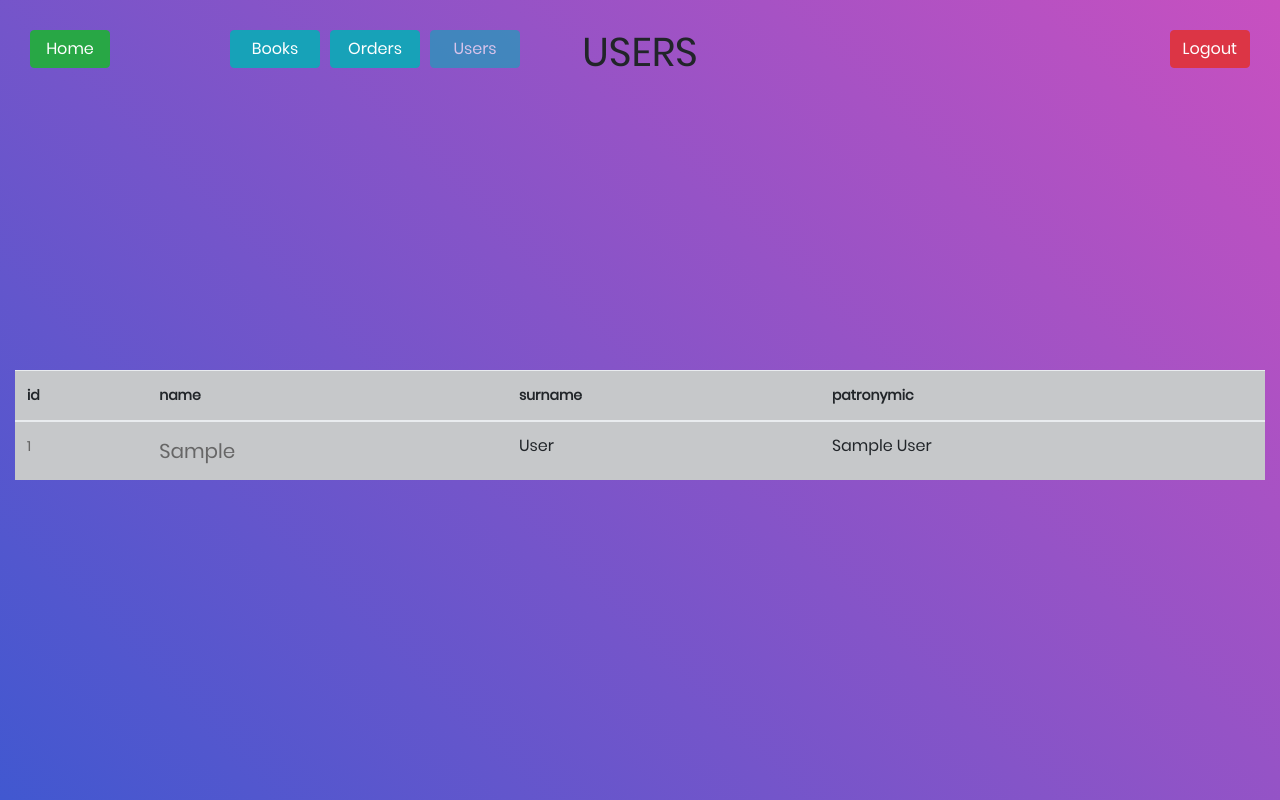
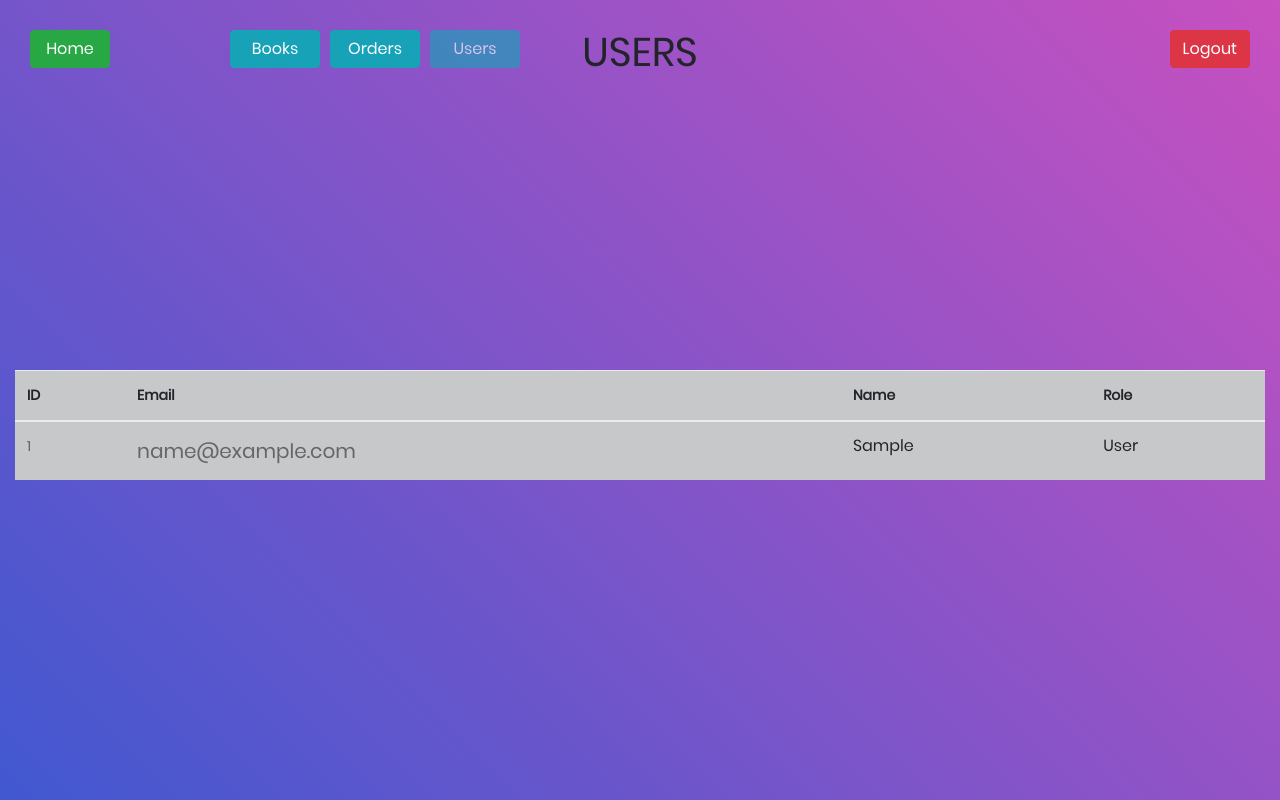
Before and after one commit to dima-lkv/POM-Django-Forms-om-39-team_33, a Django app: page /user/ in a window 1280 px wide. Run offline with Django 4.2, Linux system fonts and the light colour scheme; a user stored in the database is signed in; tables that the repository leaves empty hold one stand-in row (values such as "Sample post"); some libraries are stand-ins or nearby versions.

Commit message:
-end fixes 2.0

```diff
--- a/library/authentication/templates/authentication/user.html
+++ b/library/authentication/templates/authentication/user.html
@@ -9,19 +9,25 @@
             <table class="table table-dark">
                 <thead>
                 <tr>
-                    <th scope="col"><a>id</a></th>
-                    <th scope="col"><a>name</a></th>
-                    <th scope="col"><a>surname</a></th>
-                    <th scope="col"><a>patronymic</a></th>
+                    <th scope="col"><a>ID</a></th>
+                    <th scope="col"><a>Email</a></th>
+                    <th scope="col"><a>Name</a></th>
+                    <th scope="col"><a>Role</a></th>
                 </tr>
                 </thead>
                 <tbody>
                 {% for user in users %}
                     <tr>
                         <td><a href="{% url 'showSpecificUser' id=user.id %}">{{ user.id }}</a></td>
-                        <td><a href="{% url 'showSpecificUser' id=user.id %}" style="font-size: 20px">{{ user.first_name }}</a></td>
-                        <td>{{ user.last_name }}</td>
-                        <td>{{ user.middle_name }}</td>
+                        <td><a href="{% url 'showSpecificUser' id=user.id %}" style="font-size: 20px">{{ user.email }}</a></td>
+                        <td>{{ user.first_name }}</td>
+                        <td>
+                            {% if user.role == 1 %}
+                                Librarian
+                            {% else %}
+                                User
+                            {% endif %}
+                        </td>
                     </tr>
                 {% endfor %}
                 </tbody>
--- a/library/author/views.py
+++ b/library/author/views.py
@@ -12,7 +12,7 @@ def showAuthors(request):
     if request.user.role != 1:
         text = 'You have no permission to view this page'
         return render(request, 'authentication/denied.html', {'text': text})
-    authors = Author.objects.all()
+    authors = Author.objects.order_by('id')
     book_author_zip = zip(get_books(authors), authors)
     return render(request, 'author/author.html', {'book_author_zip': book_author_zip})
 
--- a/library/order/templates/order/create_order.html
+++ b/library/order/templates/order/create_order.html
@@ -35,7 +35,7 @@
                     </div>
 
                     <div class="wrap-input100 validate-input" data-validate="Required field">
-                        <input class="input100" type="text" name="plated_end_at" placeholder="plated end yyyy-mm-dd">
+                        <input class="input100" type="text" name="plated_end_at" placeholder="Days for reading">
                         <span class="focus-input100"></span>
                         <span class="symbol-input100">
 							<i class="fa" aria-hidden="true"></i>
```
Also changed, not shown: library/authentication/templates/authentication/specificUser.html (+10 -5 lines), library/order/templates/order/order.html (+7 -9 lines), library/order/views.py (+7 -3 lines).
